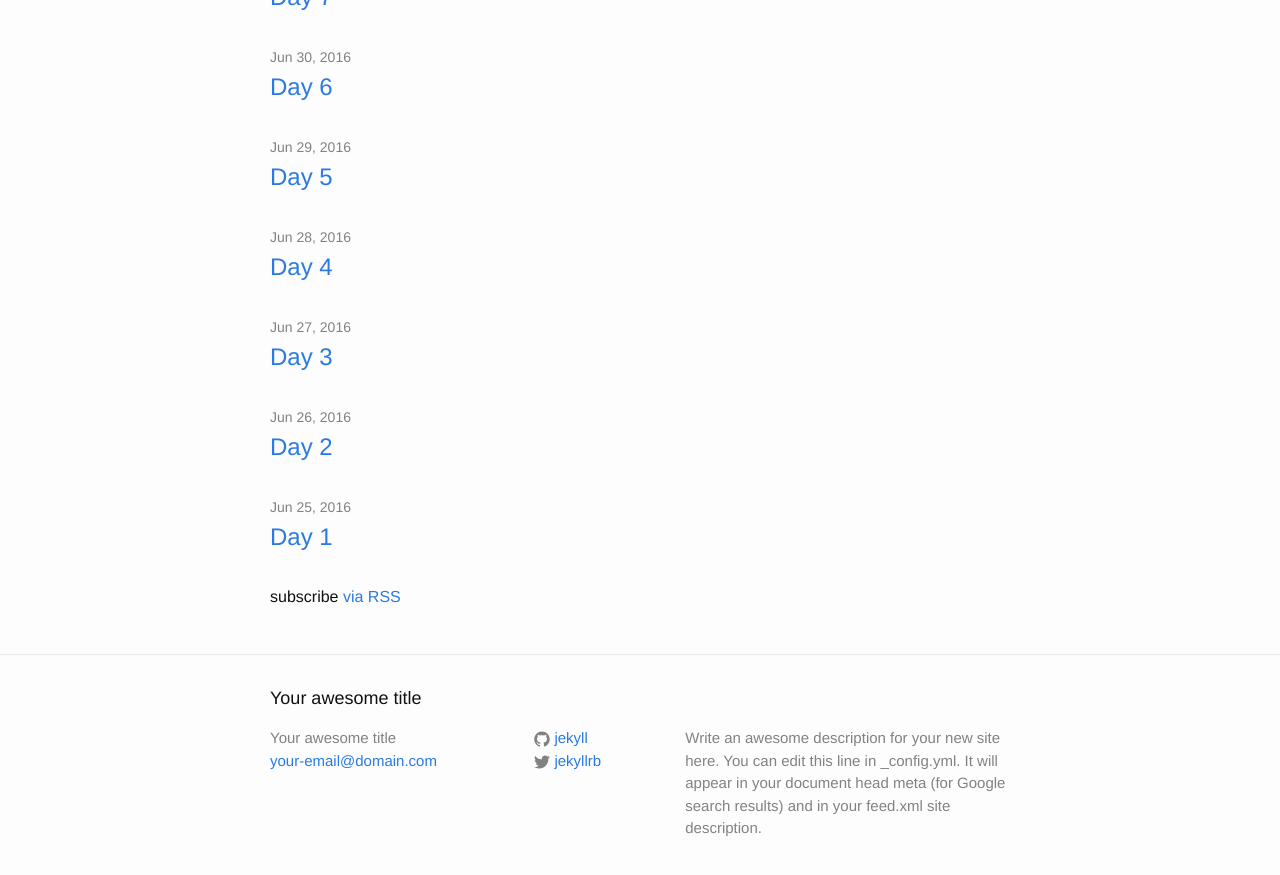
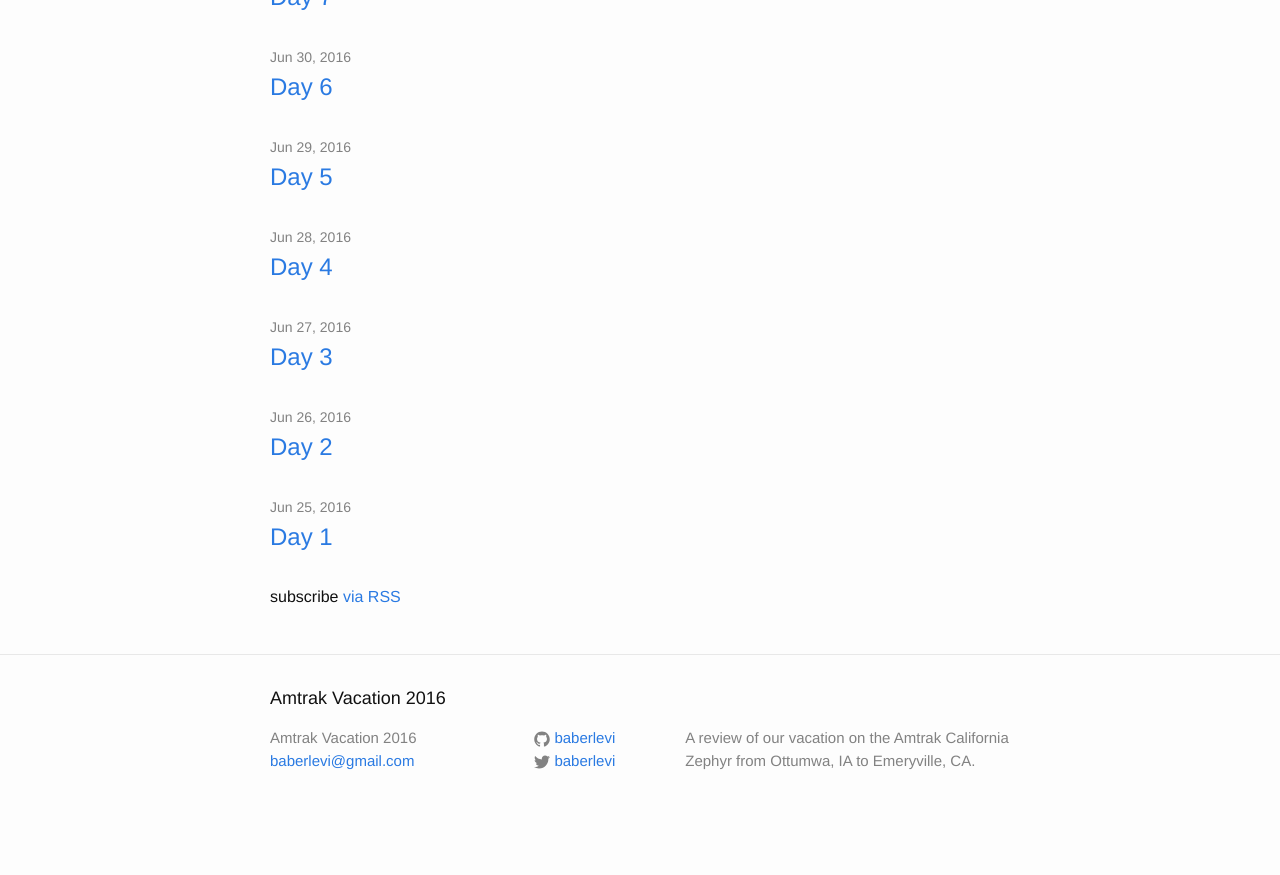
Before and after one commit to baberlevi/amtrakvacation2016, a Jekyll site: the page built from index.html, in a window 1280 px wide and 900 px high, scrolled down 992 px. Shown: the top 875 px of the window. Built offline with Jekyll 4.4.1, drawn with Linux system fonts in a browser that asks for light colours; after the commit the page ends 1824 px from its top, so only the background shows below that; some of the changed text lies outside the part shown.

Commit message:
title, etc.

```diff
--- a/_config.yml
+++ b/_config.yml
@@ -6,16 +6,14 @@
 # 'jekyll serve'. If you change this file, please restart the server process.
 
 # Site settings
-title: Your awesome title
-email: your-email@domain.com
+title: Amtrak Vacation 2016
+email: baberlevi@gmail.com
 description: > # this means to ignore newlines until "baseurl:"
-  Write an awesome description for your new site here. You can edit this
-  line in _config.yml. It will appear in your document head meta (for
-  Google search results) and in your feed.xml site description.
-baseurl: "" # the subpath of your site, e.g. /blog
-url: "http://yourdomain.com" # the base hostname & protocol for your site
-twitter_username: jekyllrb
-github_username:  jekyll
+  A review of our vacation on the Amtrak California Zephyr from Ottumwa, IA to Emeryville, CA.
+baseurl: "/amtrakvacation2016" # the subpath of your site, e.g. /blog
+url: "http://baberlevi.github.io" # the base hostname & protocol for your site
+twitter_username: baberlevi
+github_username:  baberlevi
 
 # Build settings
 markdown: kramdown
```
